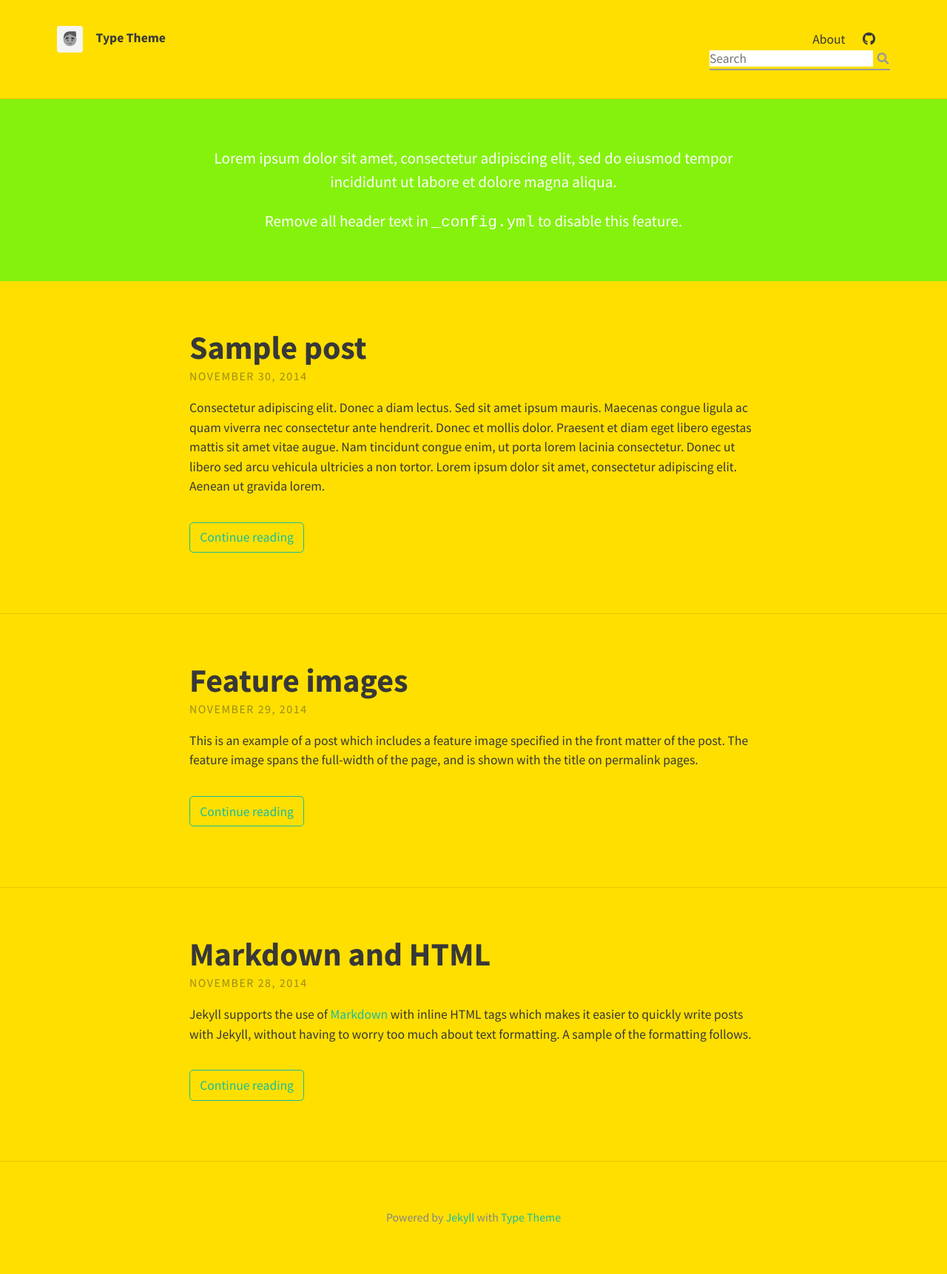
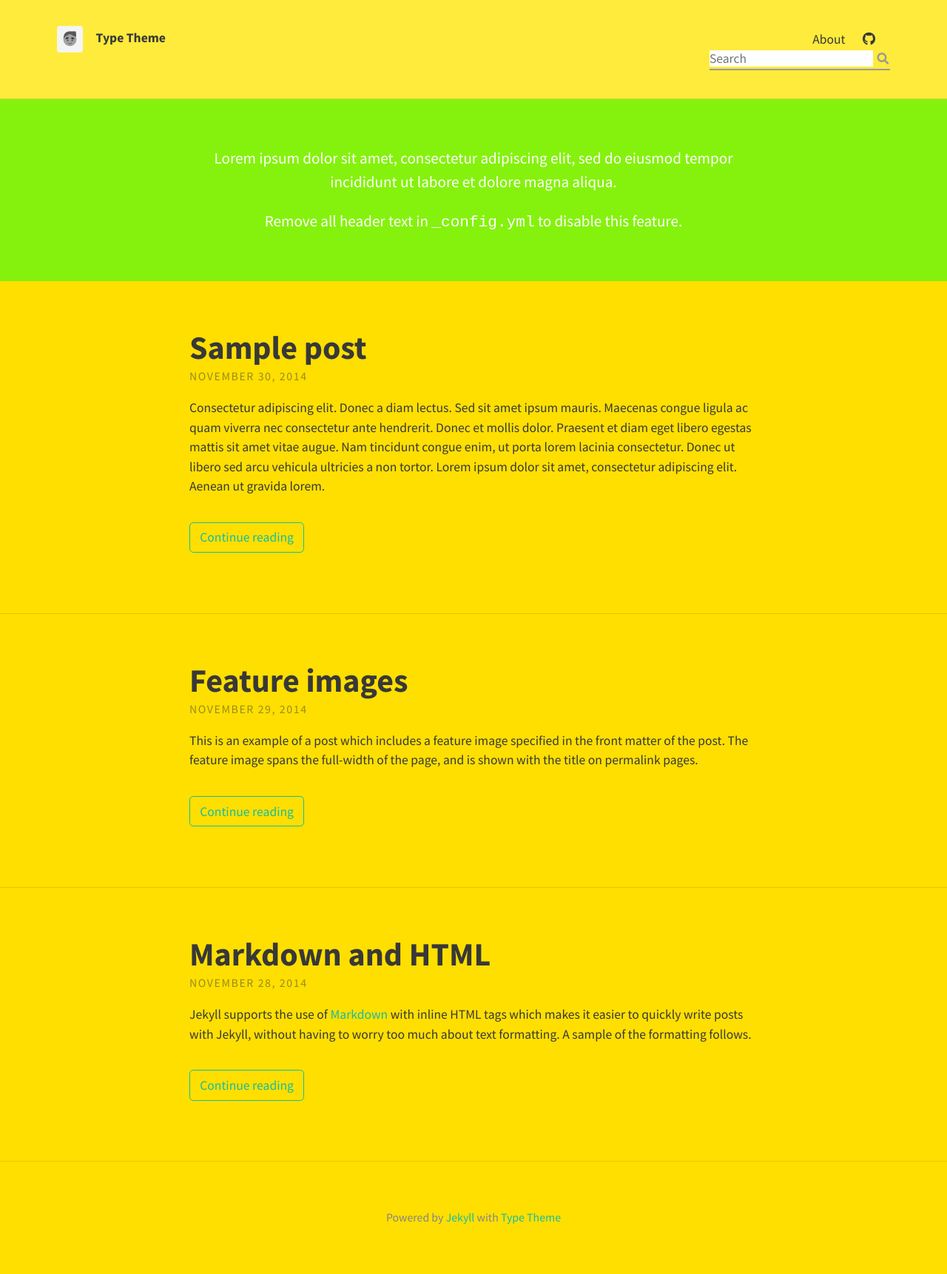
Before and after one commit to rynLu76/rynLu76.github.io, a Jekyll site: the page built from index.html, in a window 1280 px wide. Shown: the whole page at 74% size. Built offline with Jekyll 4.4.1, drawn with Linux system fonts in a browser that asks for light colours; nearby versions of some CDN libraries; the list of posts is cut into pages by our own code.

Commit message:
Update _variables.scss

```diff
--- a/_sass/base/_variables.scss
+++ b/_sass/base/_variables.scss
@@ -9,7 +9,7 @@ $padding-small: 5% !default;
 $padding-x-small: 3% !default;
 
 // Brand colours
-$brand-color: #ffdf00;
+$brand-color: #FFEB3B;
 $background-color: #ffdf00;
 $border-color: rgba(0, 0, 0, 0.1) !default; // rgba recommended if using feature images
 
```
